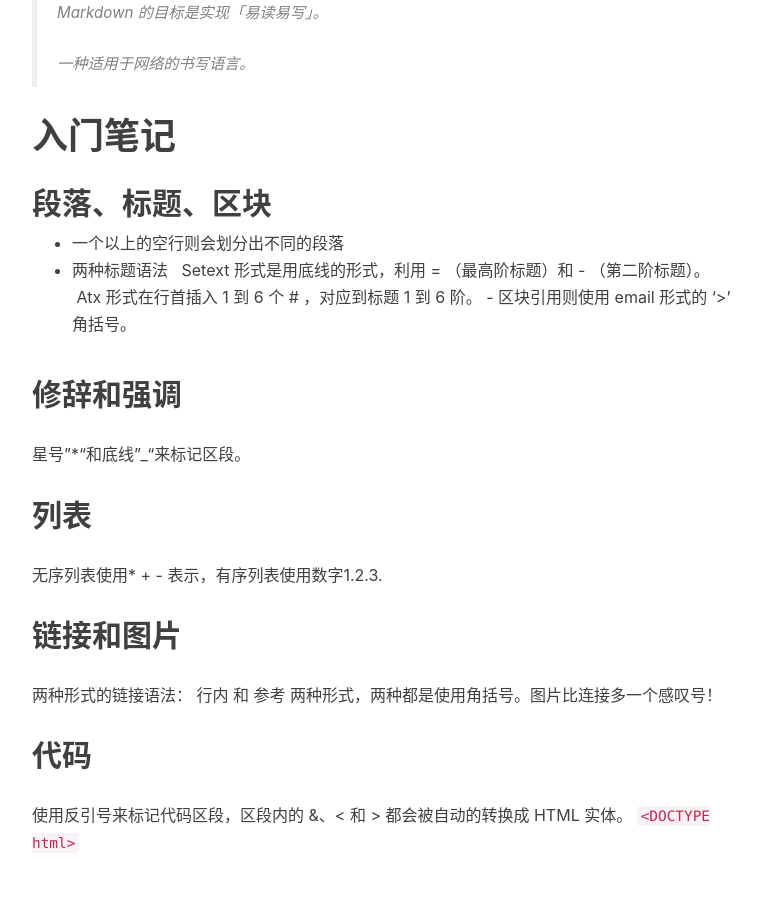
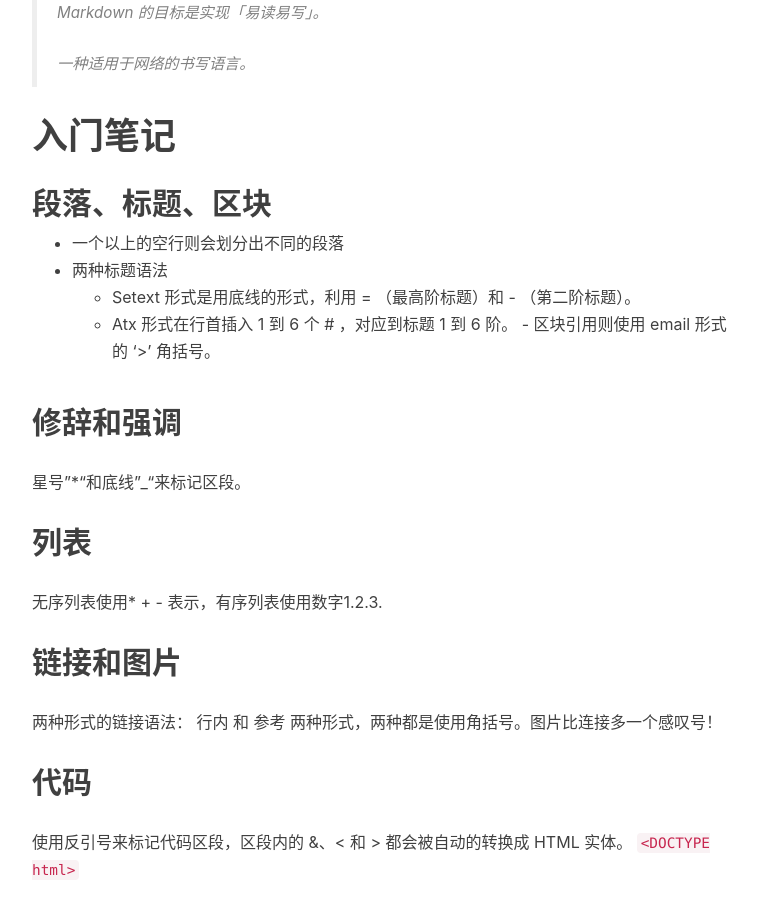
Before and after one commit to wangguorong1996/wangguorong1996.github.io, a Jekyll site: the page built from _posts/2018-05-03-learnMarkdown.markdown, in a window 1280 px wide and 900 px high, scrolled down 615 px. Shown: the whole window, without its empty margins (233-994 px from the left). Built offline with Jekyll 4.4.1, drawn with Linux system fonts in a browser that asks for light colours; nearby versions of some CDN libraries; comment, search, counter and statistics services are not loaded.

```diff
--- a/_posts/2018-05-03-learnMarkdown.markdown
+++ b/_posts/2018-05-03-learnMarkdown.markdown
@@ -19,8 +19,8 @@ tags:
 ## 段落、标题、区块
 - 一个以上的空行则会划分出不同的段落
 - 两种标题语法
-    Setext 形式是用底线的形式，利用 = （最高阶标题）和 - （第二阶标题）。
-    Atx 形式在行首插入 1 到 6 个 # ，对应到标题 1 到 6 阶。
+	- Setext 形式是用底线的形式，利用 = （最高阶标题）和 - （第二阶标题）。
+	- Atx 形式在行首插入 1 到 6 个 # ，对应到标题 1 到 6 阶。
 - 区块引用则使用 email 形式的 '>' 角括号。
 
 ## 修辞和强调
```
